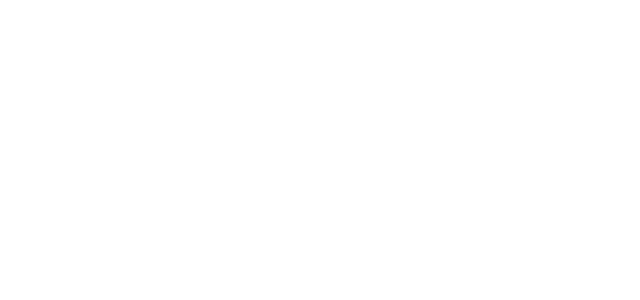
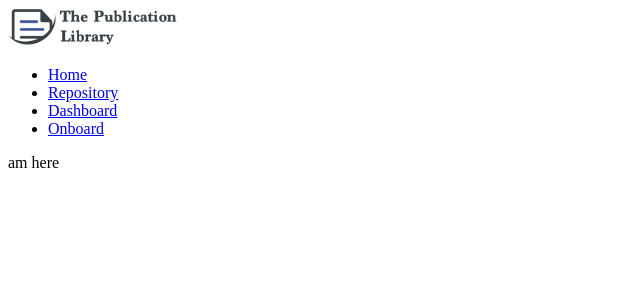
Before and after one commit to austynomilan/libraryWebsite, a React (Vite) app in the folder libraryWebsite/: page / in a window 1280 px wide. Shown: the top 300 px of the page, without its empty margins (0-640 px from the left). Built offline with nearby package versions, Linux system fonts and the light colour scheme.

Commit message:
relations between pages setup

```diff
--- a/libraryWebsite/package.json
+++ b/libraryWebsite/package.json
@@ -11,7 +11,9 @@
   },
   "dependencies": {
     "react": "^18.2.0",
-    "react-dom": "^18.2.0"
+    "react-dom": "^18.2.0",
+    "react-router-dom": "^6.11.0",
+    "router-dom": "^2.2.11"
   },
   "devDependencies": {
     "@types/react": "^18.0.28",
--- a/libraryWebsite/src/App.jsx
+++ b/libraryWebsite/src/App.jsx
@@ -1,14 +1,25 @@
+import './App.css'
+import {  BrowserRouter as Router, Route, Routes } from 'react-router-dom'
+import Home from './components/Home/Home'
+import Repository from './components/Feeds/feeds'
+import Onboarding from './components/Onbaording/onboarding'
+import Dashboard from './components/Dashboard/Dashboard'
 
-import './App.css'
+
 
 function App() {
   return (
-    <>
+    <Router>
       <div>
-
-        </div>
-    </>
-  )
+        <Routes>
+          <Route path="/" element={<Home />} />
+          <Route path="/repository" element={<Repository />} />
+          <Route path='/dashboard' element={ <Dashboard /> } />
+          <Route path='/onboarding' element={ <Onboarding /> } />
+        </Routes>
+      </div>
+    </Router>
+  );
 }
 
-export default App
+export default App;
--- a/libraryWebsite/src/components/Dashboard/Dashboard.jsx
+++ b/libraryWebsite/src/components/Dashboard/Dashboard.jsx
@@ -0,0 +1,11 @@
+import './Dashboard.css'
+
+import React from 'react'
+
+export default function Dashboard() {
+  return (
+    <>
+      <h2>Dashboard</h2>
+    </>
+  )
+}
--- a/libraryWebsite/src/components/Feeds/feeds.jsx
+++ b/libraryWebsite/src/components/Feeds/feeds.jsx
@@ -0,0 +1,9 @@
+import './feed.css'
+
+export default function feeds() {
+  return (
+    <>
+      <h2>feeds</h2>
+    </>
+  )
+}
--- a/libraryWebsite/src/components/Home/Home.jsx
+++ b/libraryWebsite/src/components/Home/Home.jsx
@@ -0,0 +1,13 @@
+import './Home.css'
+import LandingLayout from "../Layout/landingLayout";
+
+
+export default function Home() {
+  return (
+    <div className="container Home_page">
+      <LandingLayout>
+        am here
+      </LandingLayout>
+    </div>
+  )
+}
--- /dev/null
+++ b/libraryWebsite/src/components/Layout/landingLayout.jsx
@@ -0,0 +1,43 @@
+import "./landingLayout.css";
+import Logo from "/images/logo.png";
+import { Link, NavLink } from "react-router-dom";
+
+export default function landingLayout({children}) {
+  return (
+    <>
+      <nav>
+        <div className="nav_logo">
+          <Link>
+            <img src={Logo} alt="The Publication Library" />
+          </Link>
+        </div>
+
+        <div className="nav_menu">
+          <ul>
+            <li>
+              <NavLink activeclassname="active" exact="true" to="/">
+                Home
+              </NavLink>
+            </li>
+            <li>
+              <NavLink activeclassname="active" exact="true" to="/repository">
+              Repository
+              </NavLink>
+            </li>
+            <li>
+              <NavLink activeclassname="active" exact="true" to="/dashboard">
+              Dashboard
+              </NavLink>
+            </li>
+            <li>
+              <NavLink activeclassname="active" exact="true" to="/onboarding">
+              Onboard
+              </NavLink>
+            </li>
+          </ul>
+        </div>
+      </nav>
+      {children}
+    </>
+  );
+}
--- a/libraryWebsite/src/components/Onbaording/onboarding.jsx
+++ b/libraryWebsite/src/components/Onbaording/onboarding.jsx
@@ -0,0 +1,10 @@
+import './onboarding.css'
+
+
+export default function Onboarding() {
+  return (
+    <>
+      <h2>onboard</h2>
+    </>
+  )
+}
```
Also changed, not shown: libraryWebsite/public/images/logo.png (added), libraryWebsite/src/components/Layout/landingLayout.css (added), 1 other file (tests, documents, lock files or other folders).
